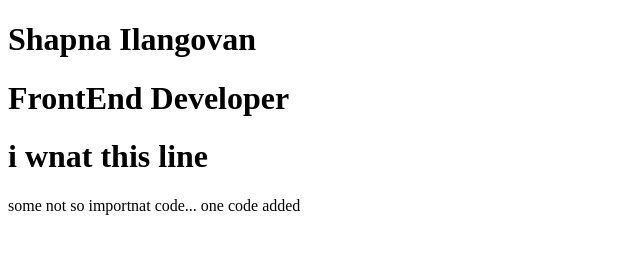
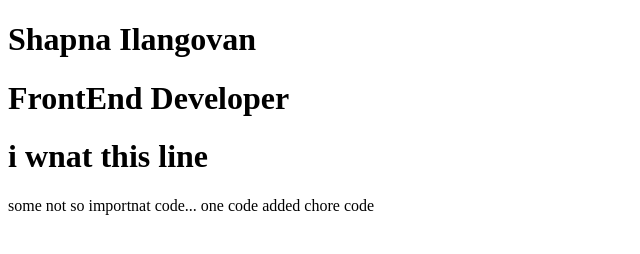
Before and after one commit to ishapna26/hello, a plain HTML site: page index.html in a window 1280 px wide. Shown: the full height of the page, 0-640 px from the left. Drawn offline with Linux system fonts and the light colour scheme.

Commit message:
feat:added all the code including the stash

```diff
--- a/index.html
+++ b/index.html
@@ -11,5 +11,6 @@
     <h1>i wnat this line</h1>
     some not so importnat code...
     one code added
+    chore code
 </body>
 </html>
```
